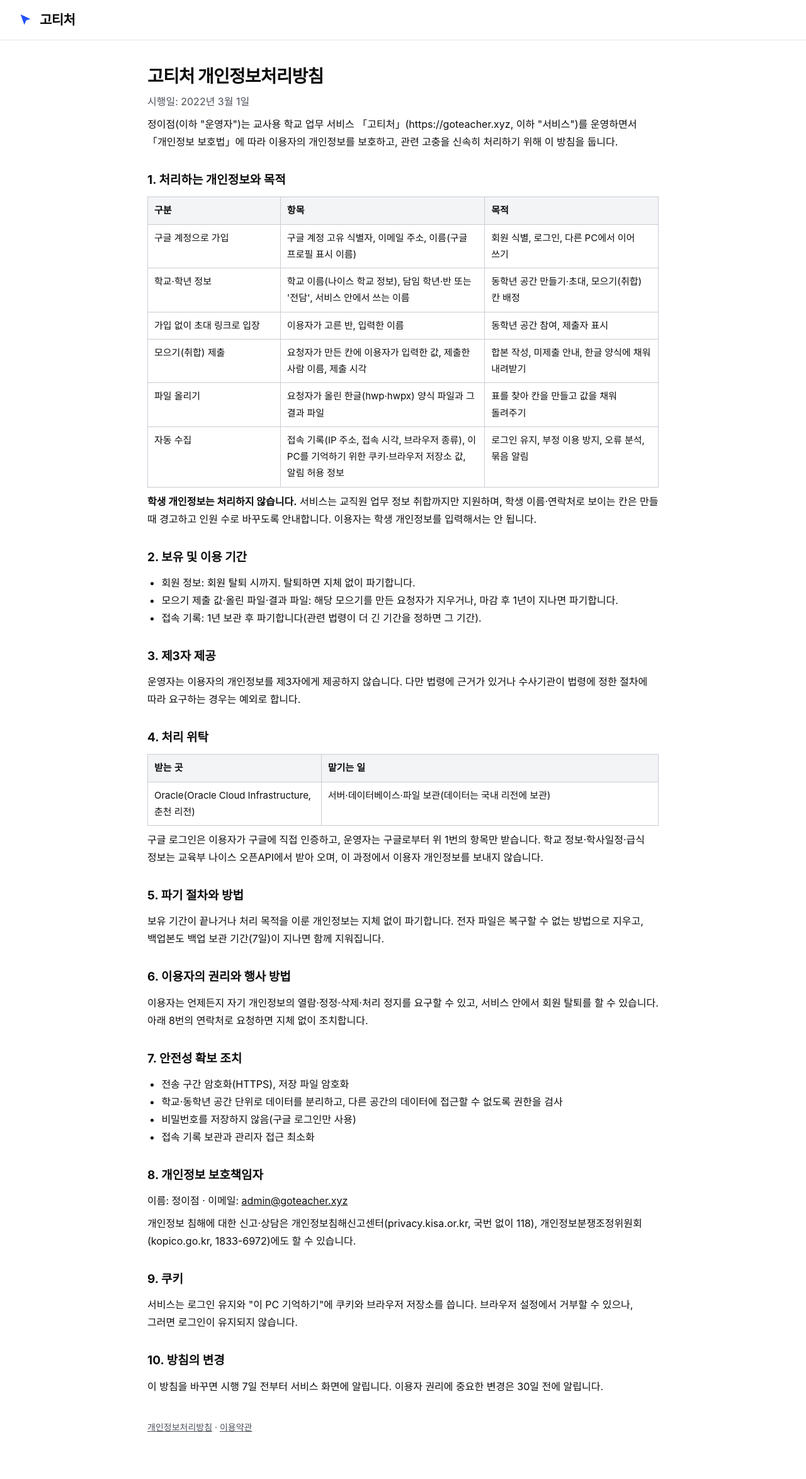
After one commit to acttoze/goteacher3, a Django app: page /privacy in a window 1280 px wide. The commit adds this page. Shown: the whole page at 63% size. Run offline with Django 5.2, Linux system fonts and the light colour scheme; parts of the project's set-up code (start-up, migrations or seed data) failed here and were passed over; some web fonts are replaced.

Commit message:
A6 개인정보처리방침·이용약관 게시(/privacy·/terms), 동학년 화면에 새로 모으기 버튼
- 운영자·보호책임자 정이점, admin@goteacher.xyz, 시행일 2022-03-01
- 개발 기록: 구글 로그인 확인 완료, NEIS 키를 구버전 운영에서 옮김

Co-Authored-By: Claude Opus 5.5 <noreply@anthropic.com>

```diff
--- a/app/accounts/templates/accounts/home.html
+++ b/app/accounts/templates/accounts/home.html
@@ -10,6 +10,8 @@
   .gbtn:hover { background: var(--surface); }
   .gbtn:active { transform: scale(.98); }
   .fine { margin-top: 16px; font-size: 15px; color: var(--muted); max-width: 32em; }
+  .legal { margin-top: 64px; font-size: var(--fs-small); color: var(--muted); }
+  .legal a { color: inherit; }
   .err { margin-top: 24px; font-size: 17px; color: var(--negative); }
 </style>
 {% endblock %}
@@ -19,4 +21,5 @@
   {% if error %}<p class="err" role="alert">{{ error }}</p>{% endif %}
   <a class="gbtn" href="/auth/google/login{% if next and next != '/' %}?next={{ next|urlencode }}{% endif %}"><svg width="24" height="24" viewBox="0 0 48 48" aria-hidden="true"><path fill="#FFC107" d="M43.6 20.5H42V20H24v8h11.3C33.7 32.7 29.2 36 24 36c-6.6 0-12-5.4-12-12s5.4-12 12-12c3.1 0 5.8 1.2 7.9 3.1l5.7-5.7C34 6.1 29.3 4 24 4 12.9 4 4 12.9 4 24s8.9 20 20 20 20-8.9 20-20c0-1.3-.1-2.4-.4-3.5z"/><path fill="#FF3D00" d="M6.3 14.7l6.6 4.8C14.7 15.1 19 12 24 12c3.1 0 5.8 1.2 7.9 3.1l5.7-5.7C34 6.1 29.3 4 24 4 16.3 4 9.7 8.3 6.3 14.7z"/><path fill="#4CAF50" d="M24 44c5.2 0 9.9-2 13.4-5.2l-6.2-5.2C29.2 35.1 26.7 36 24 36c-5.2 0-9.6-3.3-11.3-8l-6.5 5C9.5 39.6 16.2 44 24 44z"/><path fill="#1976D2" d="M43.6 20.5H42V20H24v8h11.3c-.8 2.2-2.2 4.2-4.1 5.6l6.2 5.2C37 39.2 44 34 44 24c0-1.3-.1-2.4-.4-3.5z"/></svg>구글 계정으로 시작하기</a>
   <p class="fine">학교 PC에서 쓰는 구글 계정 하나면 돼요. 고티처에 비밀번호를 따로 만들지 않고, 이 PC를 1년 동안 기억해요.</p>
+  <p class="legal"><a href="/privacy">개인정보처리방침</a> · <a href="/terms">이용약관</a></p>
 {% endblock %}
--- a/app/config/urls.py
+++ b/app/config/urls.py
@@ -1,5 +1,6 @@
 from django.http import HttpResponse
 from django.urls import path
+from django.views.generic import TemplateView
 
 from accounts import views as accounts
 from collect import submit
@@ -32,5 +33,7 @@ urlpatterns = [
     path("auth/google/login", accounts.google_login),
     path("auth/google/callback", accounts.google_callback),
     path("auth/logout", accounts.logout_view),
+    path("privacy", TemplateView.as_view(template_name="legal/privacy.html")),
+    path("terms", TemplateView.as_view(template_name="legal/terms.html")),
     path("healthz", healthz),
 ]
--- /dev/null
+++ b/app/templates/legal/_doc.html
@@ -0,0 +1,23 @@
+{% extends "bare.html" %}
+{# 개인정보처리방침·이용약관 공통 틀(prototype/privacy.html·terms.html 게시본). 로그인 없이 연다. #}
+{% block head %}
+<style>
+  .bare.wide { max-width: 860px; padding-top: 40px; padding-bottom: 72px; }
+  .doc { line-height: 1.75; }
+  .doc h1 { margin-bottom: 6px; }
+  .doc h2 { font-size: var(--fs-section); margin: 30px 0 10px; }
+  .doc p, .doc ul, .doc ol { margin: 8px 0; }
+  .doc ul, .doc ol { padding-left: 1.4em; }
+  .doc table { width: 100%; border-collapse: collapse; font-size: 15px; margin: 8px 0; }
+  .doc th, .doc td { border: 1px solid var(--control); padding: 8px 10px; text-align: left; vertical-align: top; }
+  .doc th { background: var(--surface); font-weight: 600; }
+  .doc-f { margin-top: 40px; font-size: var(--fs-small); color: var(--muted); }
+  .doc-f a { color: inherit; }
+</style>
+{% endblock %}
+{% block main %}
+<article class="doc">
+{% block doc %}{% endblock %}
+</article>
+<p class="doc-f"><a href="/privacy">개인정보처리방침</a> · <a href="/terms">이용약관</a></p>
+{% endblock %}
--- /dev/null
+++ b/app/templates/legal/privacy.html
@@ -0,0 +1,60 @@
+{% extends "legal/_doc.html" %}
+{% block title %}개인정보처리방침 · 고티처{% endblock %}
+{% block doc %}
+  <h1>고티처 개인정보처리방침</h1>
+  <p class="muted">시행일: 2022년 3월 1일</p>
+  <p>정이점(이하 "운영자")는 교사용 학교 업무 서비스 「고티처」(https://goteacher.xyz, 이하 "서비스")를 운영하면서 「개인정보 보호법」에 따라 이용자의 개인정보를 보호하고, 관련 고충을 신속히 처리하기 위해 이 방침을 둡니다.</p>
+
+  <h2>1. 처리하는 개인정보와 목적</h2>
+  <table>
+    <tr><th style="width:26%">구분</th><th style="width:40%">항목</th><th>목적</th></tr>
+    <tr><td>구글 계정으로 가입</td><td>구글 계정 고유 식별자, 이메일 주소, 이름(구글 프로필 표시 이름)</td><td>회원 식별, 로그인, 다른 PC에서 이어 쓰기</td></tr>
+    <tr><td>학교·학년 정보</td><td>학교 이름(나이스 학교 정보), 담임 학년·반 또는 '전담', 서비스 안에서 쓰는 이름</td><td>동학년 공간 만들기·초대, 모으기(취합) 칸 배정</td></tr>
+    <tr><td>가입 없이 초대 링크로 입장</td><td>이용자가 고른 반, 입력한 이름</td><td>동학년 공간 참여, 제출자 표시</td></tr>
+    <tr><td>모으기(취합) 제출</td><td>요청자가 만든 칸에 이용자가 입력한 값, 제출한 사람 이름, 제출 시각</td><td>합본 작성, 미제출 안내, 한글 양식에 채워 내려받기</td></tr>
+    <tr><td>파일 올리기</td><td>요청자가 올린 한글(hwp·hwpx) 양식 파일과 그 결과 파일</td><td>표를 찾아 칸을 만들고 값을 채워 돌려주기</td></tr>
+    <tr><td>자동 수집</td><td>접속 기록(IP 주소, 접속 시각, 브라우저 종류), 이 PC를 기억하기 위한 쿠키·브라우저 저장소 값, 알림 허용 정보</td><td>로그인 유지, 부정 이용 방지, 오류 분석, 묶음 알림</td></tr>
+  </table>
+  <p><b>학생 개인정보는 처리하지 않습니다.</b> 서비스는 교직원 업무 정보 취합까지만 지원하며, 학생 이름·연락처로 보이는 칸은 만들 때 경고하고 인원 수로 바꾸도록 안내합니다. 이용자는 학생 개인정보를 입력해서는 안 됩니다.</p>
+
+  <h2>2. 보유 및 이용 기간</h2>
+  <ul>
+    <li>회원 정보: 회원 탈퇴 시까지. 탈퇴하면 지체 없이 파기합니다.</li>
+    <li>모으기 제출 값·올린 파일·결과 파일: 해당 모으기를 만든 요청자가 지우거나, 마감 후 1년이 지나면 파기합니다.</li>
+    <li>접속 기록: 1년 보관 후 파기합니다(관련 법령이 더 긴 기간을 정하면 그 기간).</li>
+  </ul>
+
+  <h2>3. 제3자 제공</h2>
+  <p>운영자는 이용자의 개인정보를 제3자에게 제공하지 않습니다. 다만 법령에 근거가 있거나 수사기관이 법령에 정한 절차에 따라 요구하는 경우는 예외로 합니다.</p>
+
+  <h2>4. 처리 위탁</h2>
+  <table>
+    <tr><th style="width:34%">받는 곳</th><th>맡기는 일</th></tr>
+    <tr><td>Oracle(Oracle Cloud Infrastructure, 춘천 리전)</td><td>서버·데이터베이스·파일 보관(데이터는 국내 리전에 보관)</td></tr>
+  </table>
+  <p>구글 로그인은 이용자가 구글에 직접 인증하고, 운영자는 구글로부터 위 1번의 항목만 받습니다. 학교 정보·학사일정·급식 정보는 교육부 나이스 오픈API에서 받아 오며, 이 과정에서 이용자 개인정보를 보내지 않습니다.</p>
+
+  <h2>5. 파기 절차와 방법</h2>
+  <p>보유 기간이 끝나거나 처리 목적을 이룬 개인정보는 지체 없이 파기합니다. 전자 파일은 복구할 수 없는 방법으로 지우고, 백업본도 백업 보관 기간(7일)이 지나면 함께 지워집니다.</p>
+
+  <h2>6. 이용자의 권리와 행사 방법</h2>
+  <p>이용자는 언제든지 자기 개인정보의 열람·정정·삭제·처리 정지를 요구할 수 있고, 서비스 안에서 회원 탈퇴를 할 수 있습니다. 아래 8번의 연락처로 요청하면 지체 없이 조치합니다.</p>
+
+  <h2>7. 안전성 확보 조치</h2>
+  <ul>
+    <li>전송 구간 암호화(HTTPS), 저장 파일 암호화</li>
+    <li>학교·동학년 공간 단위로 데이터를 분리하고, 다른 공간의 데이터에 접근할 수 없도록 권한을 검사</li>
+    <li>비밀번호를 저장하지 않음(구글 로그인만 사용)</li>
+    <li>접속 기록 보관과 관리자 접근 최소화</li>
+  </ul>
+
+  <h2>8. 개인정보 보호책임자</h2>
+  <p>이름: 정이점 · 이메일: <a href="mailto:admin@goteacher.xyz">admin@goteacher.xyz</a></p>
+  <p>개인정보 침해에 대한 신고·상담은 개인정보침해신고센터(privacy.kisa.or.kr, 국번 없이 118), 개인정보분쟁조정위원회(kopico.go.kr, 1833-6972)에도 할 수 있습니다.</p>
+
+  <h2>9. 쿠키</h2>
+  <p>서비스는 로그인 유지와 "이 PC 기억하기"에 쿠키와 브라우저 저장소를 씁니다. 브라우저 설정에서 거부할 수 있으나, 그러면 로그인이 유지되지 않습니다.</p>
+
+  <h2>10. 방침의 변경</h2>
+  <p>이 방침을 바꾸면 시행 7일 전부터 서비스 화면에 알립니다. 이용자 권리에 중요한 변경은 30일 전에 알립니다.</p>
+{% endblock %}
```
Also changed, not shown: app/accounts/test_legal.py (added, +45 -0 lines), app/spaces/templates/spaces/grade.html (+12 -0 lines), app/templates/legal/terms.html (added, +49 -0 lines), meeting/30_dev_log.md (+2 -2 lines).
